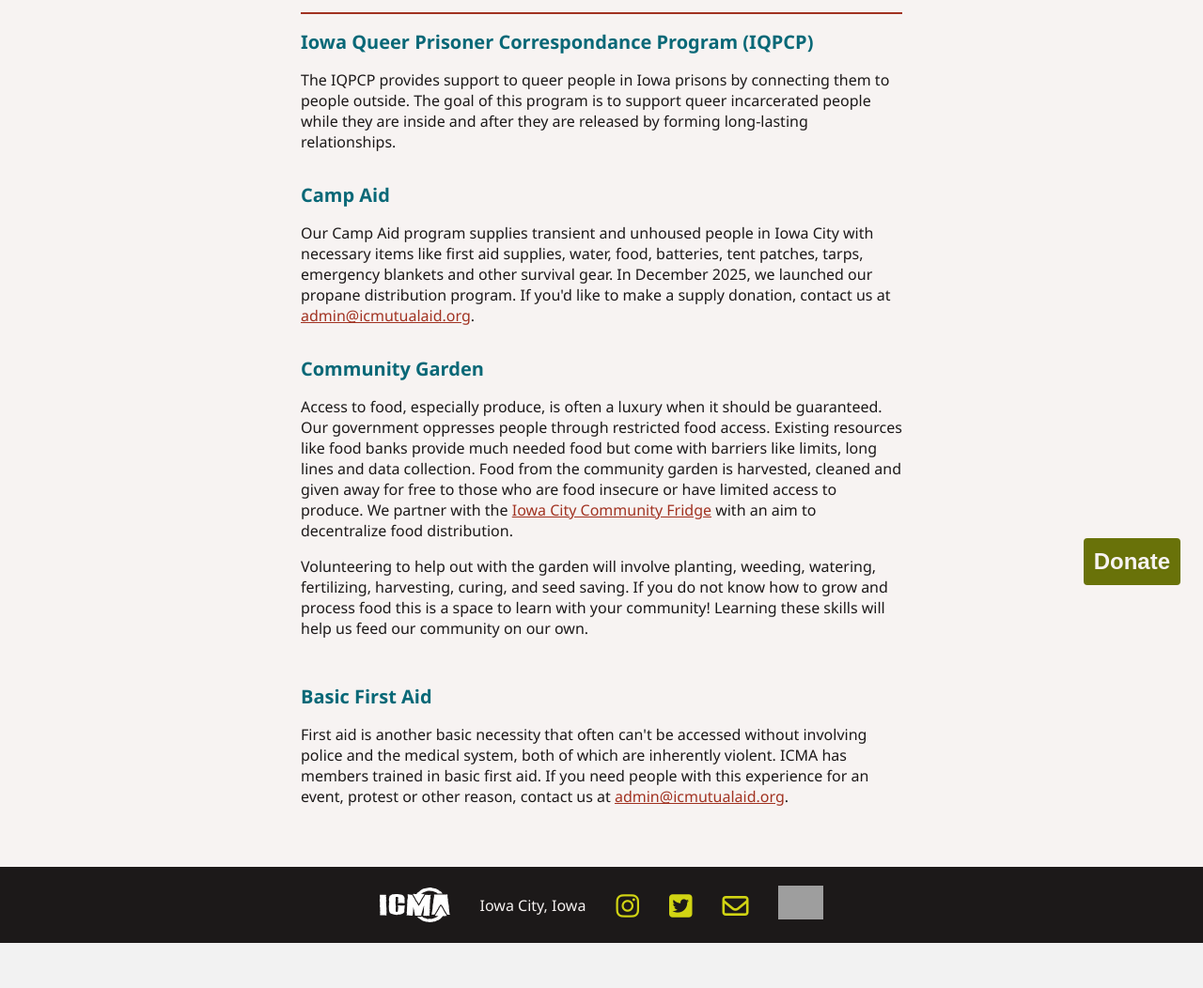
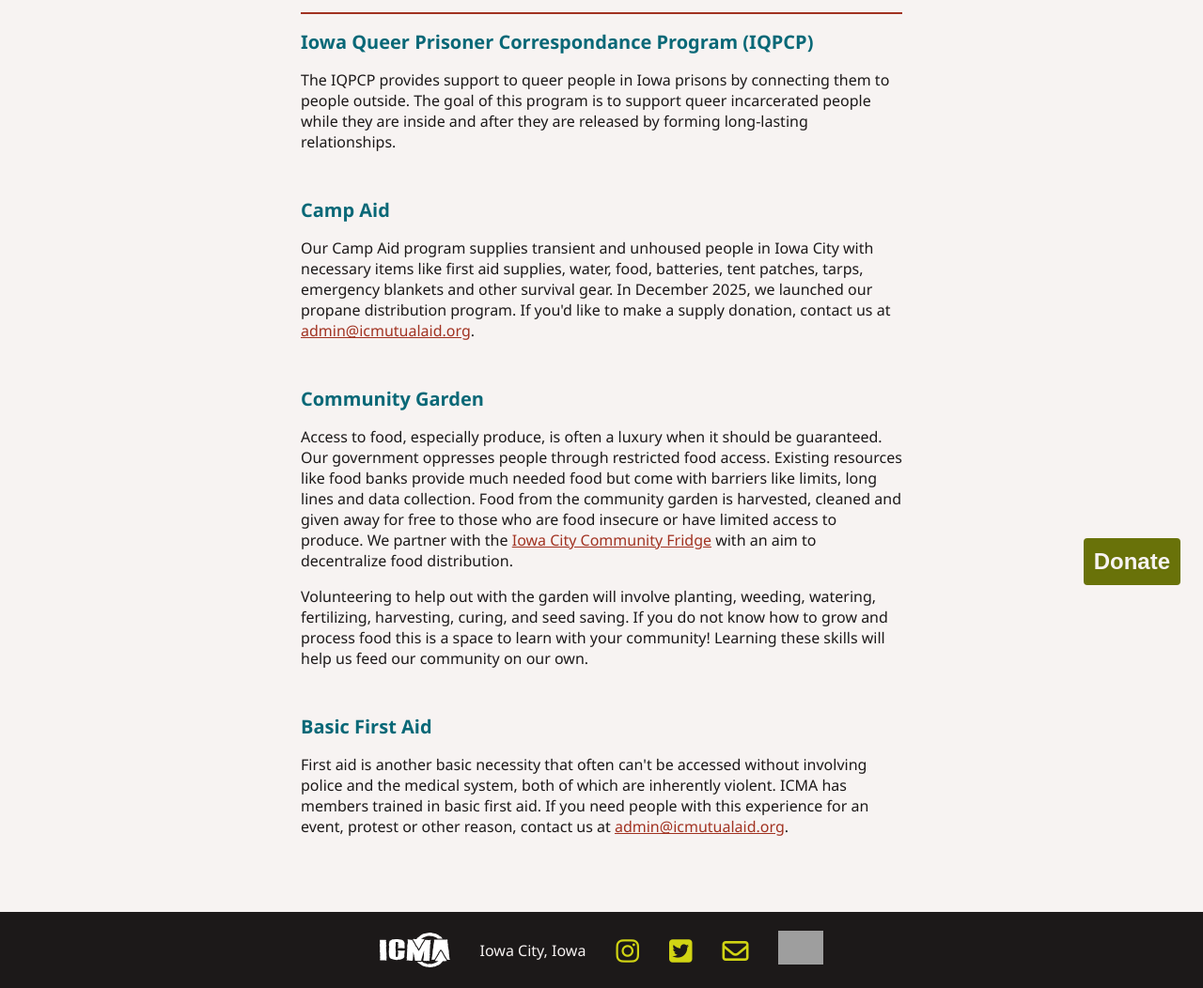
Before and after one commit to icmutualaid/icma-website, a Flask app: page /projects in a window 1280 px wide. Shown: the part 153-1205 px from the top of the page at 94% size. Before the commit the page ends 1157 px from the top, so only its background shows below. Run offline with Flask 3, Linux system fonts and the light colour scheme; some libraries are stand-ins or nearby versions; grey boxes are pictures that could not be loaded.

Commit message:
fix styling
inconsistent paragraph margins, also don't do inline styling

```diff
--- a/blog/templates/content/projects.html
+++ b/blog/templates/content/projects.html
@@ -7,7 +7,7 @@
 {% block content %}
 <div class="project">
     <h2>Iowa Queer Prisoner Correspondance Program (IQPCP)</h2>
-    <p style="margin-bottom: 0;">The IQPCP provides support to queer people in Iowa prisons by connecting
+    <p>The IQPCP provides support to queer people in Iowa prisons by connecting
         them to people outside. The goal of this program is to support queer
         incarcerated people while they are inside and after they are released by
         forming long-lasting relationships.</p>
@@ -21,14 +21,14 @@
 </div>
 <div class="project">
     <h2>Camp Aid</h2>
-    <p style="margin-bottom: 0;"> Our Camp Aid program supplies transient and unhoused people in Iowa City with
+    <p> Our Camp Aid program supplies transient and unhoused people in Iowa City with
         necessary items like first aid supplies, water, food, batteries, tent
         patches, tarps, emergency blankets and other survival gear. In December 2025, we launched our propane distribution program. If you'd like to make a supply donation, contact us at <a
         href="mailto:admin@icmutualaid.org">admin@icmutualaid.org</a>.</p>
 </div>
 <div class="project">
     <h2>Community Garden</h2>
-    <p style="margin-bottom: 0;"> Access to food, especially produce, is often a luxury when it should be guaranteed. Our government oppresses
+    <p> Access to food, especially produce, is often a luxury when it should be guaranteed. Our government oppresses
         people through restricted food access. Existing resources like food banks provide much needed food but come with
         barriers like limits, long lines and data collection. Food from the community garden is
         harvested, cleaned and given away for free to those who are food insecure or have limited access to produce. We
@@ -41,7 +41,7 @@
 </div>
 <div class="project">
     <h2>Basic First Aid</h2>
-    <p style="margin-bottom: 0;"> First aid is another basic necessity that often can't be accessed without involving police and the medical system,
+    <p> First aid is another basic necessity that often can't be accessed without involving police and the medical system,
         both of which are inherently violent. ICMA has members trained in basic first aid. If you need people with this experience for an event,
         protest or other reason, contact us at <a href="mailto:admin@icmutualaid.org">admin@icmutualaid.org</a>.</p>
 </div>
```
